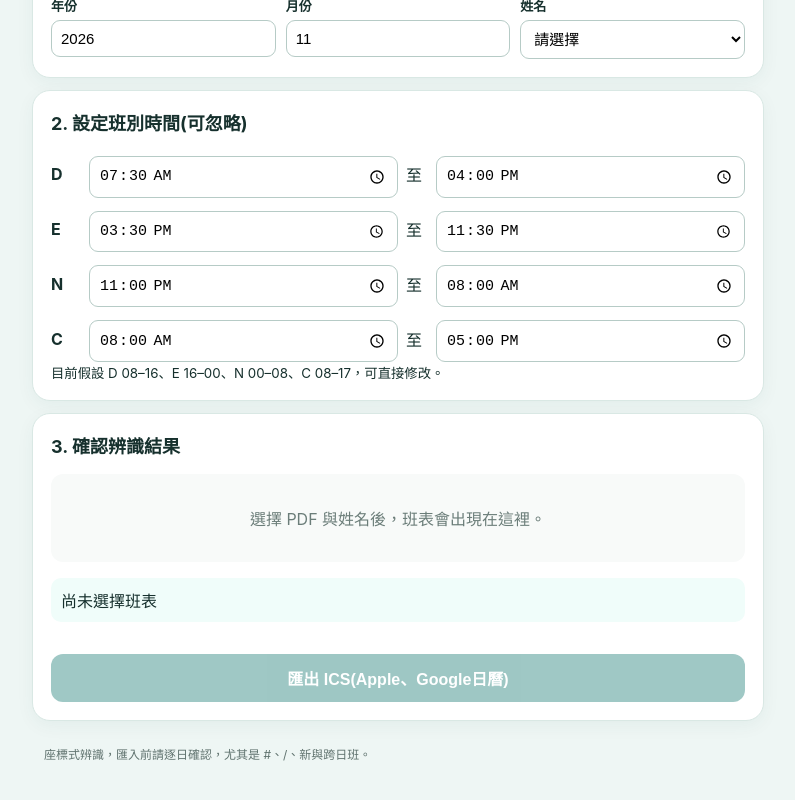
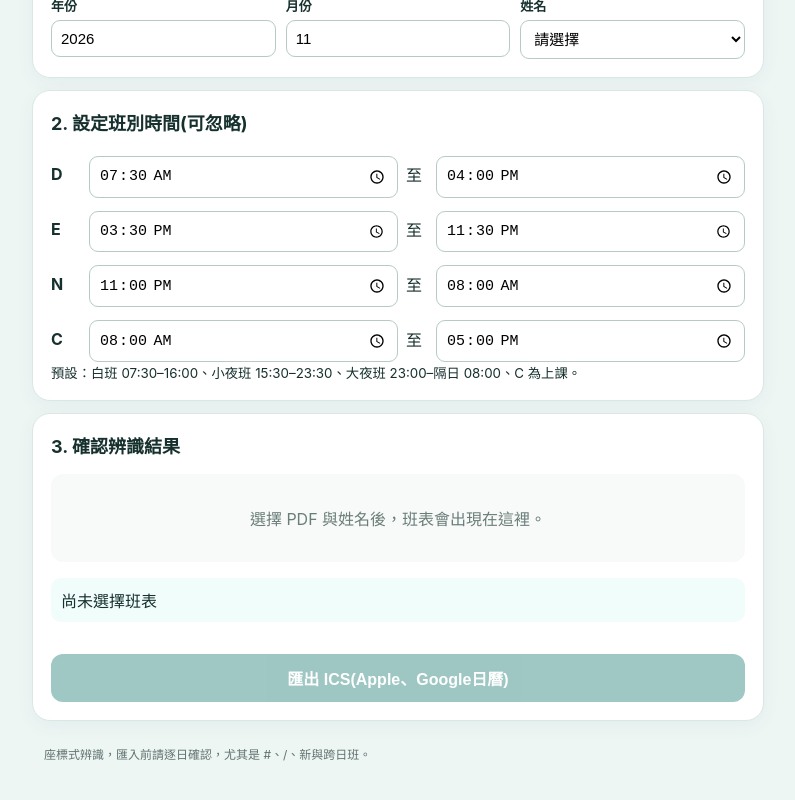
Before and after one commit to liyacolud-dev/sicu-roster-calendar, a React (Vite) app: page / in a window 1280 px wide. Shown: the part 810-1610 px from the top of the page, without its empty margins (242-1037 px from the left). Built offline with nearby package versions, Linux system fonts and the light colour scheme.

Commit message:
Update App.tsx

```diff
--- a/src/App.tsx
+++ b/src/App.tsx
@@ -458,7 +458,7 @@ const [
             </div>
           ))}
         </div>
-        <small>目前假設 D 08–16、E 16–00、N 00–08、C 08–17，可直接修改。</small>
+        <small>預設：白班 07:30–16:00、小夜班 15:30–23:30、大夜班 23:00–隔日 08:00、C 為上課。</small>
       </section>
 
       <section>
```
